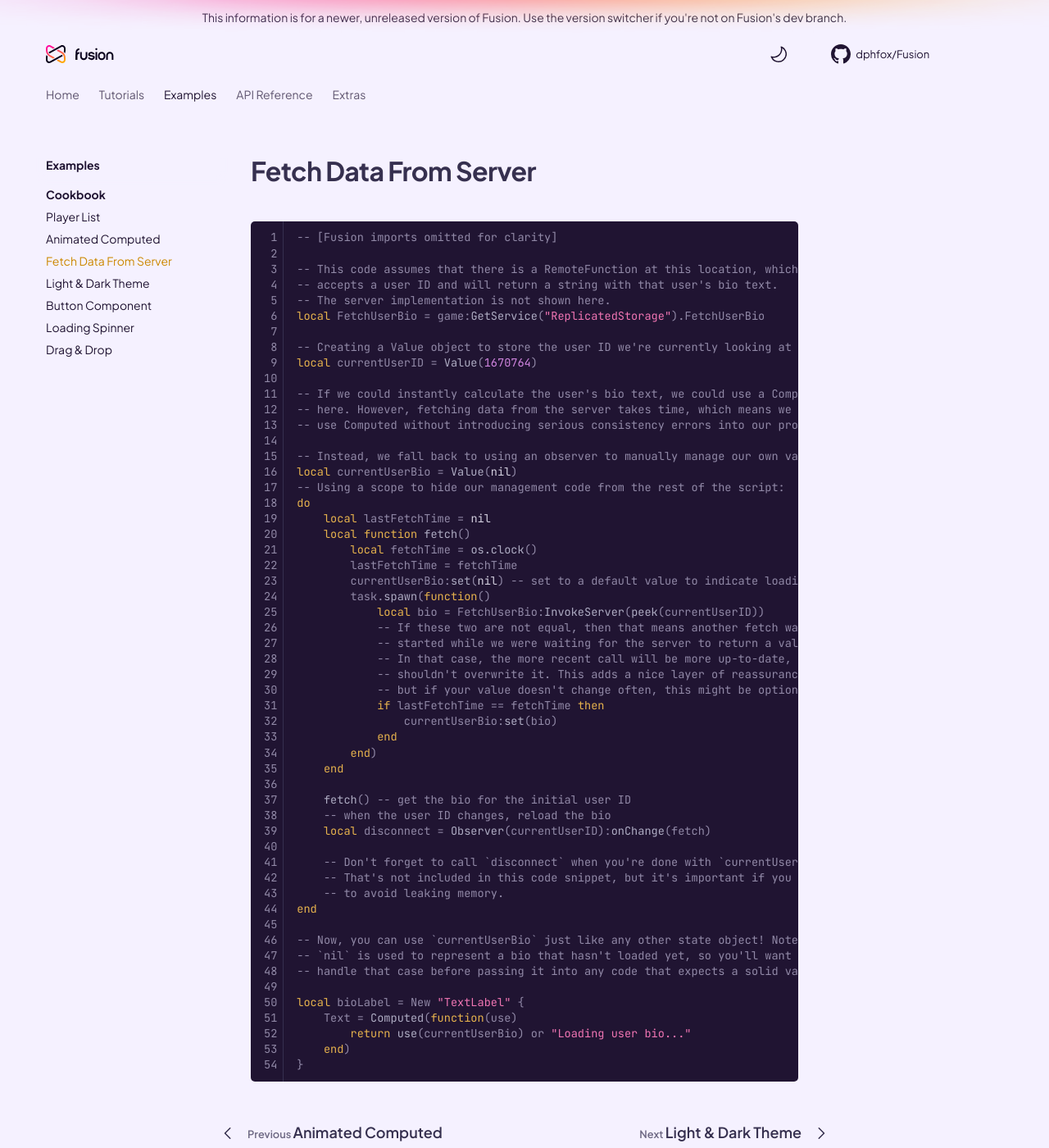
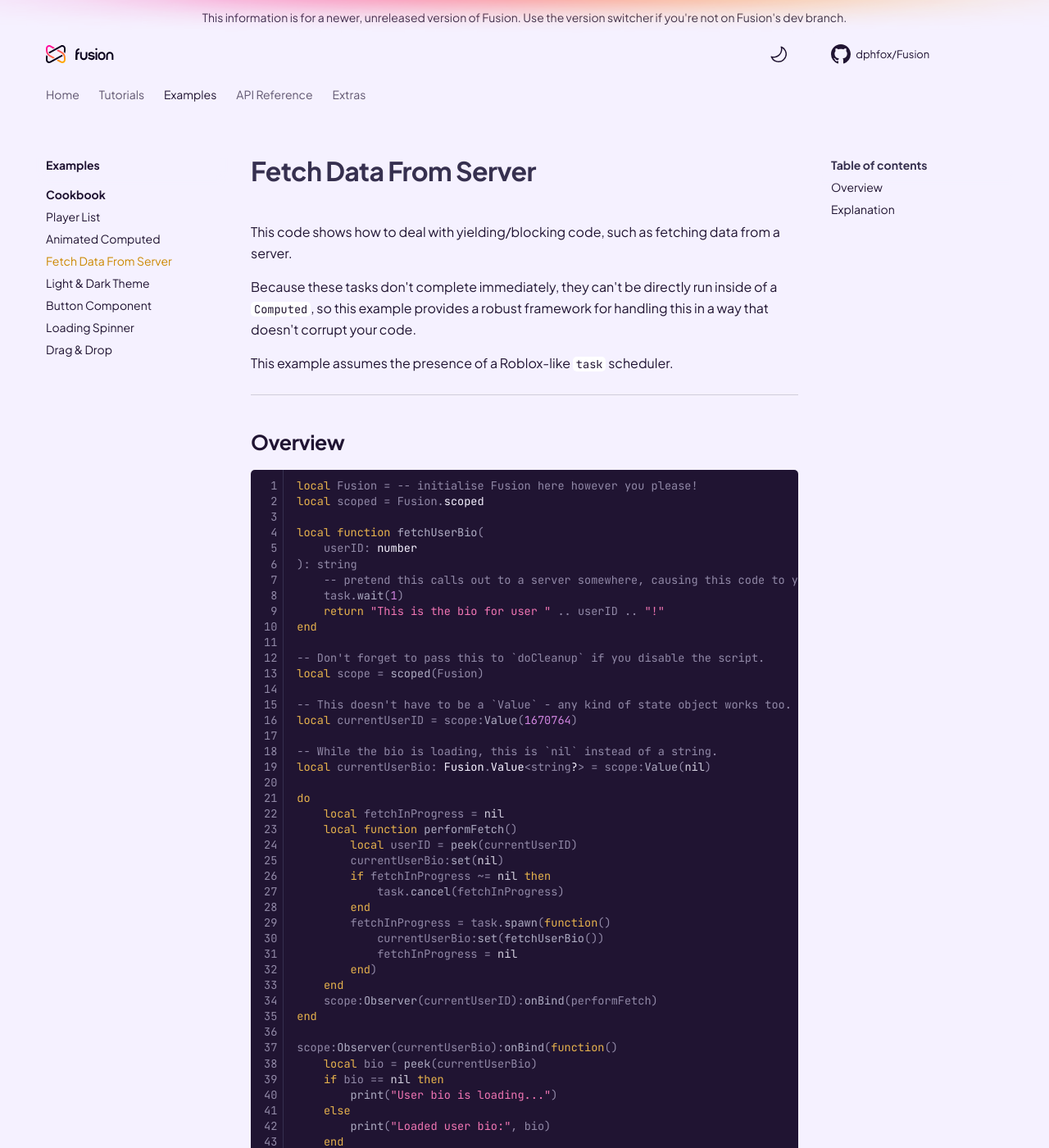
Before and after one commit to dphfox/Fusion, an MkDocs documentation site: the page built from docs/examples/cookbook/fetch-data-from-server.md, in a window 1280 px wide and 1400 px high. Shown: the whole window at 82% size. Built offline with MkDocs 1.6.1 and Material for MkDocs 9.7.7, drawn with Linux system fonts in a browser that asks for light colours; comment, search, counter and statistics services are not loaded; the version menu is left out; some of the changed text lies outside the part shown.

Commit message:
Fetch Data from Server updated example

````diff
--- a/docs/examples/cookbook/fetch-data-from-server.md
+++ b/docs/examples/cookbook/fetch-data-from-server.md
@@ -1,56 +1,149 @@
+This code shows how to deal with yielding/blocking code, such as fetching data
+from a server.
+
+Because these tasks don't complete immediately, they can't be directly run
+inside of a `Computed`, so this example provides a robust framework for handling
+this in a way that doesn't corrupt your code.
+
+This example assumes the presence of a Roblox-like `task` scheduler.
+
+-----
+
+## Overview
+
 ```Lua linenums="1"
--- [Fusion imports omitted for clarity]
+local Fusion = -- initialise Fusion here however you please!
+local scoped = Fusion.scoped
 
--- This code assumes that there is a RemoteFunction at this location, which
--- accepts a user ID and will return a string with that user's bio text.
--- The server implementation is not shown here.
-local FetchUserBio = game:GetService("ReplicatedStorage").FetchUserBio
+local function fetchUserBio(
+	userID: number
+): string
+	-- pretend this calls out to a server somewhere, causing this code to yield
+	task.wait(1)
+	return "This is the bio for user " .. userID .. "!"
+end
 
--- Creating a Value object to store the user ID we're currently looking at
-local currentUserID = Value(1670764)
+-- Don't forget to pass this to `doCleanup` if you disable the script.
+local scope = scoped(Fusion)
 
--- If we could instantly calculate the user's bio text, we could use a Computed
--- here. However, fetching data from the server takes time, which means we can't
--- use Computed without introducing serious consistency errors into our program.
+-- This doesn't have to be a `Value` - any kind of state object works too.
+local currentUserID = scope:Value(1670764)
 
--- Instead, we fall back to using an observer to manually manage our own value:
-local currentUserBio = Value(nil)
--- Using a scope to hide our management code from the rest of the script:
+-- While the bio is loading, this is `nil` instead of a string.
+local currentUserBio: Fusion.Value<string?> = scope:Value(nil)
+
 do
-	local lastFetchTime = nil
-	local function fetch()
-		local fetchTime = os.clock()
-		lastFetchTime = fetchTime
-		currentUserBio:set(nil) -- set to a default value to indicate loading
-		task.spawn(function()
-			local bio = FetchUserBio:InvokeServer(peek(currentUserID))
-			-- If these two are not equal, then that means another fetch was
-			-- started while we were waiting for the server to return a value.
-			-- In that case, the more recent call will be more up-to-date, so we
-			-- shouldn't overwrite it. This adds a nice layer of reassurance,
-			-- but if your value doesn't change often, this might be optional.
-			if lastFetchTime == fetchTime then
-				currentUserBio:set(bio)
-			end
+	local fetchInProgress = nil
+	local function performFetch()
+		local userID = peek(currentUserID)
+		currentUserBio:set(nil)
+		if fetchInProgress ~= nil then
+			task.cancel(fetchInProgress)
+		end
+		fetchInProgress = task.spawn(function()
+			currentUserBio:set(fetchUserBio())
+			fetchInProgress = nil
 		end)
 	end
-
-	fetch() -- get the bio for the initial user ID
-	-- when the user ID changes, reload the bio
-	local disconnect = Observer(currentUserID):onChange(fetch)
-
-	-- Don't forget to call `disconnect` when you're done with `currentUserBio`.
-	-- That's not included in this code snippet, but it's important if you want
-	-- to avoid leaking memory.
+	scope:Observer(currentUserID):onBind(performFetch)
 end
 
--- Now, you can use `currentUserBio` just like any other state object! Note that
--- `nil` is used to represent a bio that hasn't loaded yet, so you'll want to
--- handle that case before passing it into any code that expects a solid value.
+scope:Observer(currentUserBio):onBind(function()
+	local bio = peek(currentUserBio)
+	if bio == nil then
+		print("User bio is loading...")
+	else
+		print("Loaded user bio:", bio)
+	end
+end)
+```
 
-local bioLabel = New "TextLabel" {
-	Text = Computed(function(use)
-		return use(currentUserBio) or "Loading user bio..."
-	end)
-}
+-----
+
+## Explanation
+
+If you yield or wait inside of a `Computed`, you can easily corrupt your entire
+program.
+
+However, this example has a function, `fetchUserBio`, that yields.
+
+```Lua linenums="5"
+local function fetchUserBio(
+	userID: number
+): string
+	-- pretend this calls out to a server somewhere, causing this code to yield
+	task.wait(1)
+	return "This is the bio for user " .. userID .. "!"
+end
 ```
+
+It also has some arbitrary state object, `currentUserID`, that it needs to
+convert into a bio somehow.
+
+```Lua linenums="15"
+-- This doesn't have to be a `Value` - any kind of state object works too.
+local currentUserID = scope:Value(1670764)
+```
+
+Because `Computed` can't yield, this code has to manually manage a
+`currentUserBio` object, which will store the output of the code in a way that
+can be used by other Fusion objects later.
+
+Notice that the 'loading' state is explicitly documented. It's a good idea to
+be clear and honest when you have no data to show, because it allows other code
+to respond to that case flexibly.
+
+```Lua linenums="18"
+-- While the bio is loading, this is `nil` instead of a string.
+local currentUserBio: Fusion.Value<string?> = scope:Value(nil)
+```
+
+To perform the actual fetch, a simple function can be written which calls
+`fetchUserBio` in a separate task. Once it returns a bio, the `currentUserBio`
+can be updated.
+
+To avoid two fetches overwriting each other, any existing fetch task is canceled
+before the new task is created.
+
+```Lua linenums="22"
+	local fetchInProgress = nil
+	local function performFetch()
+		local userID = peek(currentUserID)
+		currentUserBio:set(nil)
+		if fetchInProgress ~= nil then
+			task.cancel(fetchInProgress)
+		end
+		fetchInProgress = task.spawn(function()
+			currentUserBio:set(fetchUserBio())
+			fetchInProgress = nil
+		end)
+	end
+```
+
+Finally, to run this function when the `currentUserID` changes, `performFetch`
+can be added to an `Observer`.
+
+The `onBind` method also runs `performFetch` once at the start of the program,
+so the request is sent out automatically.
+
+```Lua linenums="34"
+scope:Observer(currentUserID):onBind(performFetch)
+```
+
+That's all you need - now, any other Fusion code can read and depend upon
+`currentUserBio` as if it were any other kind of state object. Just remember to
+handle the 'loading' state as well as the successful state.
+
+```Lua linenums="37"
+scope:Observer(currentUserBio):onBind(function()
+	local bio = peek(currentUserBio)
+	if bio == nil then
+		print("User bio is loading...")
+	else
+		print("Loaded user bio:", bio)
+	end
+end)
+```
+
+You may wish to expand this code with error handling if `fetchUserBio()` can
+throw errors.
````
